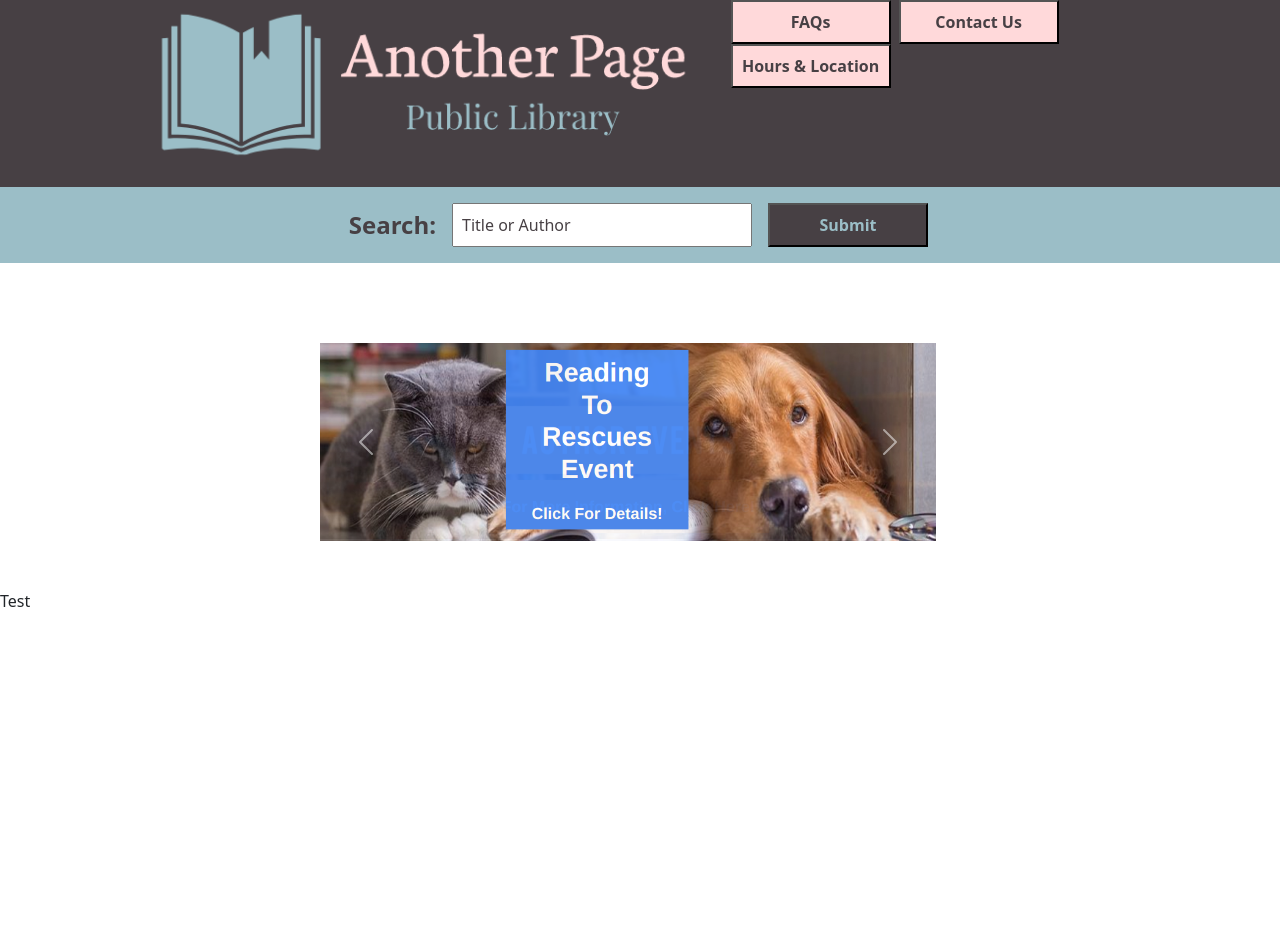
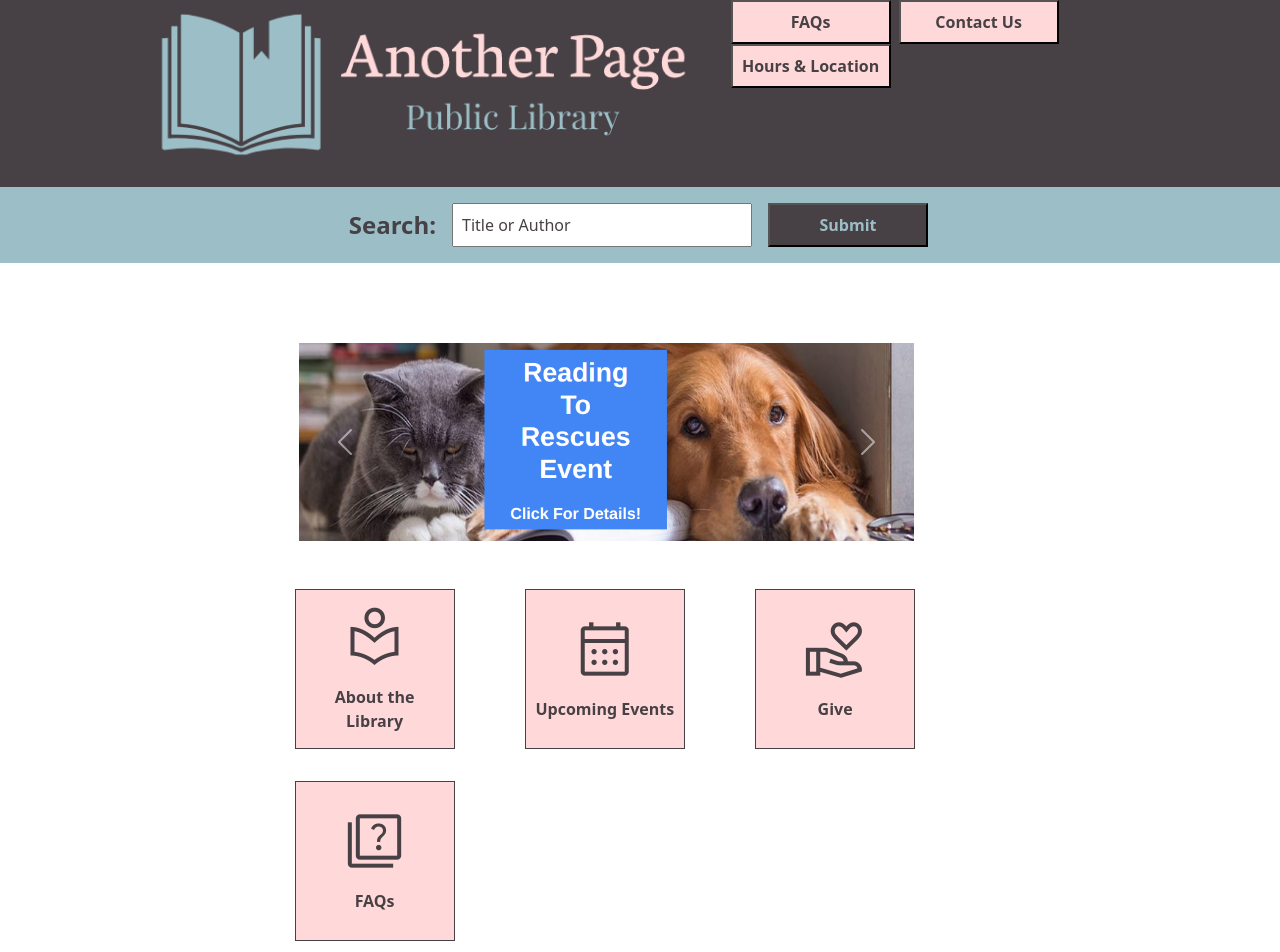
Before and after one commit to Amiriel01/Public-Library-Website, a React (Vite) app in the folder frontend-user-view/: page / in a window 1280 px wide. Shown: the top 952 px of the page. Before the commit the page ends 800 px from the top, so only its background shows below. Built offline with nearby package versions, Linux system fonts and the light colour scheme.

Commit message:
HomepageSquares created, carousel css updated

```diff
--- a/frontend-user-view/index.html
+++ b/frontend-user-view/index.html
@@ -1,13 +1,21 @@
 <!doctype html>
 <html lang="en">
+
 <head>
   <meta charset="UTF-8" />
-    <link rel="icon" type="image/svg+xml" href="/icon.png"/>
+  <link rel="icon" type="image/svg+xml" href="/icon.png" />
   <meta name="viewport" content="width=device-width, initial-scale=1.0" />
+  <link rel="stylesheet"
+    href="https://fonts.googleapis.com/css2?family=Material+Symbols+Outlined:opsz,wght,FILL,GRAD@24,400,0,0" />
+    <link rel="stylesheet" href="https://fonts.googleapis.com/css2?family=Material+Symbols+Outlined:opsz,wght,FILL,GRAD@24,400,0,0" />
+    <link rel="stylesheet" href="https://fonts.googleapis.com/css2?family=Material+Symbols+Outlined:opsz,wght,FILL,GRAD@24,400,0,0" />
+    <link rel="stylesheet" href="https://fonts.googleapis.com/css2?family=Material+Symbols+Outlined:opsz,wght,FILL,GRAD@24,400,0,0" />
   <title>Another Page Library</title>
 </head>
+
 <body>
   <div id="root"></div>
   <script type="module" src="/src/main.tsx"></script>
 </body>
+
 </html>
--- /dev/null
+++ b/frontend-user-view/src/AboutLibrary.tsx
@@ -0,0 +1,5 @@
+export default function AboutLibrary() {
+    return (
+        <p>Test</p>
+    )
+}
--- a/frontend-user-view/src/App.css
+++ b/frontend-user-view/src/App.css
@@ -495,11 +495,16 @@ html {
 
 /*EventCarousel*/
 #event-carousel-container {
-  margin-left: auto;
-  margin-right: auto;
+  /* margin-left: auto;
+  margin-right: auto; */
+  margin-left: 14%;
   width: 70%;
   margin-top: 5rem;
   margin-bottom: 3rem;
+}
+
+.carousel-control.right {
+  margin-right: 10rem
 }
 
 /*AuthorEvents Page */
@@ -540,3 +545,42 @@ html {
 }
 
 /*Homepage blue buttons*/
+#homepage-squares-container {
+  width: 55%;
+  margin-right: auto;
+  margin-left: auto;
+  /* display: flex;
+  justify-content: center; */
+}
+
+#square-link {
+  text-decoration: none;
+}
+
+#square-container {
+  background-color: #ffd9da;
+  height: 10rem;
+  width: 10rem;
+  text-align: center;
+  display: flex;
+  flex-direction: column;
+  justify-content: center;
+  color: #474044;
+  font-weight: bold;
+  margin-bottom: 2rem;
+  border: 1px solid #474044;
+}
+
+#square-container:hover {
+  cursor: pointer;
+  background-color: #f49fbc;
+}
+
+#square-icon {
+  font-size: 4rem;
+  margin-bottom: 1rem;
+}
+
+#square-title {
+  margin-bottom: 0
+}
--- a/frontend-user-view/src/App.tsx
+++ b/frontend-user-view/src/App.tsx
@@ -17,6 +17,7 @@ import MeetingRoom from './MeetingRoom';
 import VolunteerApplication from './VolunteerApplication';
 import MeetingRoomInformation from './MeetingRoomInformation';
 import AuthorEvents from './AuthorEvents';
+import AboutLibrary from './AboutLibrary';
 
 
 function App() {
@@ -56,6 +57,8 @@ function App() {
           ></Route>
            <Route path='AuthorEvents' element={<AuthorEvents />}
           ></Route>
+           <Route path='AboutLibrary' element={<AboutLibrary />}
+          ></Route>
         </Routes>
       </div>
     </>
--- a/frontend-user-view/src/HomepageSquares.tsx
+++ b/frontend-user-view/src/HomepageSquares.tsx
@@ -1,7 +1,61 @@
-
+import Row from 'react-bootstrap/Row';
+import Col from 'react-bootstrap/Col';
+import { Link } from 'react-router-dom';
 
 export default function HomepageSquares() {
     return (
-        <p>Test</p>
+        <Row id='homepage-squares-container'>
+            <Col id='home-page-square'>
+                <Link id='square-link' to="/AboutLibrary">
+                    <div id='square-container'>
+                        <span id='square-icon' className="material-symbols-outlined">
+                            local_library
+                        </span>
+                        <p id='square-title'>
+                            About the
+                        </p>
+                        <p id='square-title'>
+                            Library
+                        </p>
+                    </div>
+                </Link>
+            </Col>
+            <Col  id='home-page-square'>
+                <Link id='square-link' to="/AboutLibrary">
+                    <div id='square-container'>
+                        <span id='square-icon' className="material-symbols-outlined">
+                            calendar_month
+                        </span>
+                        <p id='square-title'>
+                            Upcoming Events
+                        </p>
+                    </div>
+                </Link>
+            </Col>
+            <Col  id='home-page-square'>
+                <Link id='square-link' to="/AboutLibrary">
+                    <div id='square-container'>
+                        <span id='square-icon' className="material-symbols-outlined">
+                            volunteer_activism
+                        </span>
+                        <p id='square-title'>
+                            Give
+                        </p>
+                    </div>
+                </Link>
+            </Col>
+            <Col  id='home-page-square'>
+                <Link id='square-link' to="/AboutLibrary">
+                    <div id='square-container'>
+                        <span id='square-icon' className="material-symbols-outlined">
+                            quiz
+                        </span>
+                        <p id='square-title'>
+                            FAQs
+                        </p>
+                    </div>
+                </Link>
+            </Col>
+        </Row>
     )
 }
```
Also changed, not shown: 1 other file (tests, documents, lock files or other folders). Lines whose indentation alone changed are shown as unchanged.
